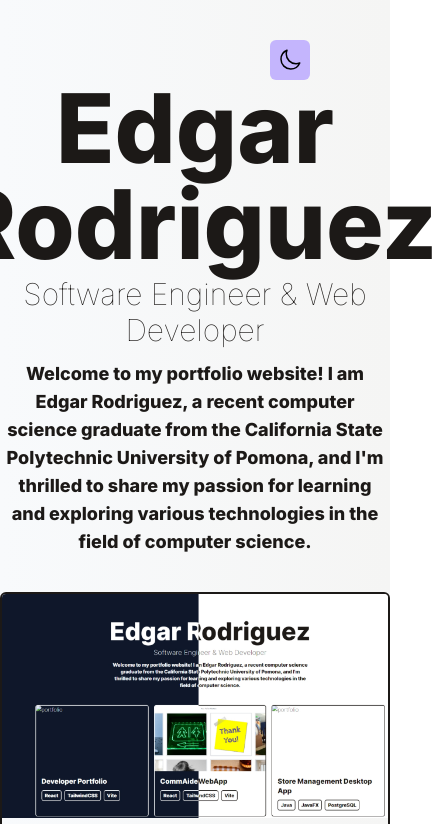
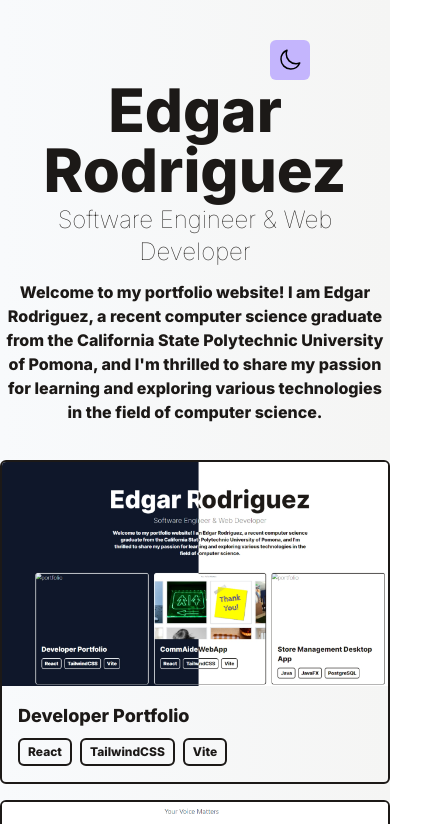
Before and after one commit to Meelol/portfolio-website, a React (Vite) app: page / in a window 390 px wide. Shown: the top 824 px of the page, 437 px wide, since content can reach past the window. Built offline with nearby package versions, Linux system fonts and the light colour scheme; what tailwindcss-animated would draw is missing.

Commit message:
Fix Phone View

```diff
--- a/src/pages/Home/Components/Intro.jsx
+++ b/src/pages/Home/Components/Intro.jsx
@@ -5,13 +5,13 @@ function Intro() {
     return(
     <>
         <div className='flex items-center justify-center flex-col text-center pt-20 pb-6'>
-            <h1 className='animate-fade-down animate-once animate-delay-[500ms] animate-ease-linear animate-normal animate-fill-backwards text-8xl md:text-8xl dark:text-white mb-1 md:mb-4 font-bold'>
+            <h1 className='animate-fade-down animate-once animate-delay-[500ms] animate-ease-linear animate-normal animate-fill-backwards text-6xl md:text-8xl dark:text-white mb-1 md:mb-4 font-bold'>
                 Edgar Rodriguez
             </h1>
-            <p className="animate-fade-right animate-once animate-delay-[1000ms] animate-ease-linear animate-normal animate-fill-backwards text-3xl md:text-3xl mb-3 font-thin">
+            <p className="animate-fade-right animate-once animate-delay-[1000ms] animate-ease-linear animate-normal animate-fill-backwards text-2xl md:text-3xl mb-3 font-thin">
                     Software Engineer & Web Developer
             </p>
-            <p className='animate-fade-left animate-once animate-delay-[1500ms] animate-ease-linear animate-normal animate-fill-backwards text-lg max-w-3xl mb-3 font-bold'>
+            <p className='animate-fade-left animate-once animate-delay-[1500ms] animate-ease-linear animate-normal animate-fill-backwards text-base max-w-3xl mb-3 font-bold'>
                     Welcome to my portfolio website!
                     I am Edgar Rodriguez, a recent computer science graduate
                     from the California State Polytechnic University of Pomona,
```
